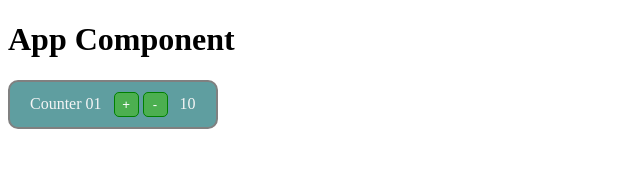
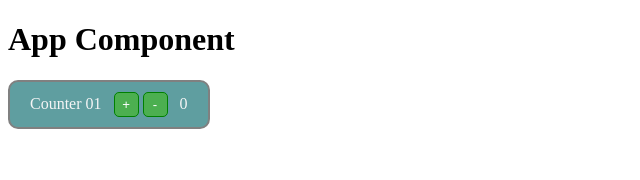
Before and after one commit to kritdev/angular_lab, an Angular app: page / in a window 1280 px wide. Shown: the top 180 px of the page, without its empty margins (0-640 px from the left). Built offline with nearby package versions, Linux system fonts and the light colour scheme.

Commit message:
lab03 - implement button click

```diff
--- a/src/app/counting/counting.component.html
+++ b/src/app/counting/counting.component.html
@@ -1,6 +1,6 @@
 <div class='counter'>
   <span class='counter-label'>{{counterName}}</span>
-  <button class='counter-button'> + </button>
-  <button class='counter-button'> - </button>
-  <span class='counter-label'>10</span>
+  <button class='counter-button' (click)="increment()"> + </button>
+  <button class='counter-button' (click)="decrement()"> - </button>
+  <span class='counter-label'>{{counter}}</span>
 </div>
--- a/src/app/counting/counting.component.ts
+++ b/src/app/counting/counting.component.ts
@@ -8,5 +8,11 @@ import { Component, Input } from '@angular/core';
 export class CountingComponent {
   @Input()
   counterName:string;
+
+  counter = 0;
+
   constructor() {}
+
+  increment() { this.counter++; }
+  decrement() { this.counter--; }
 }
```
